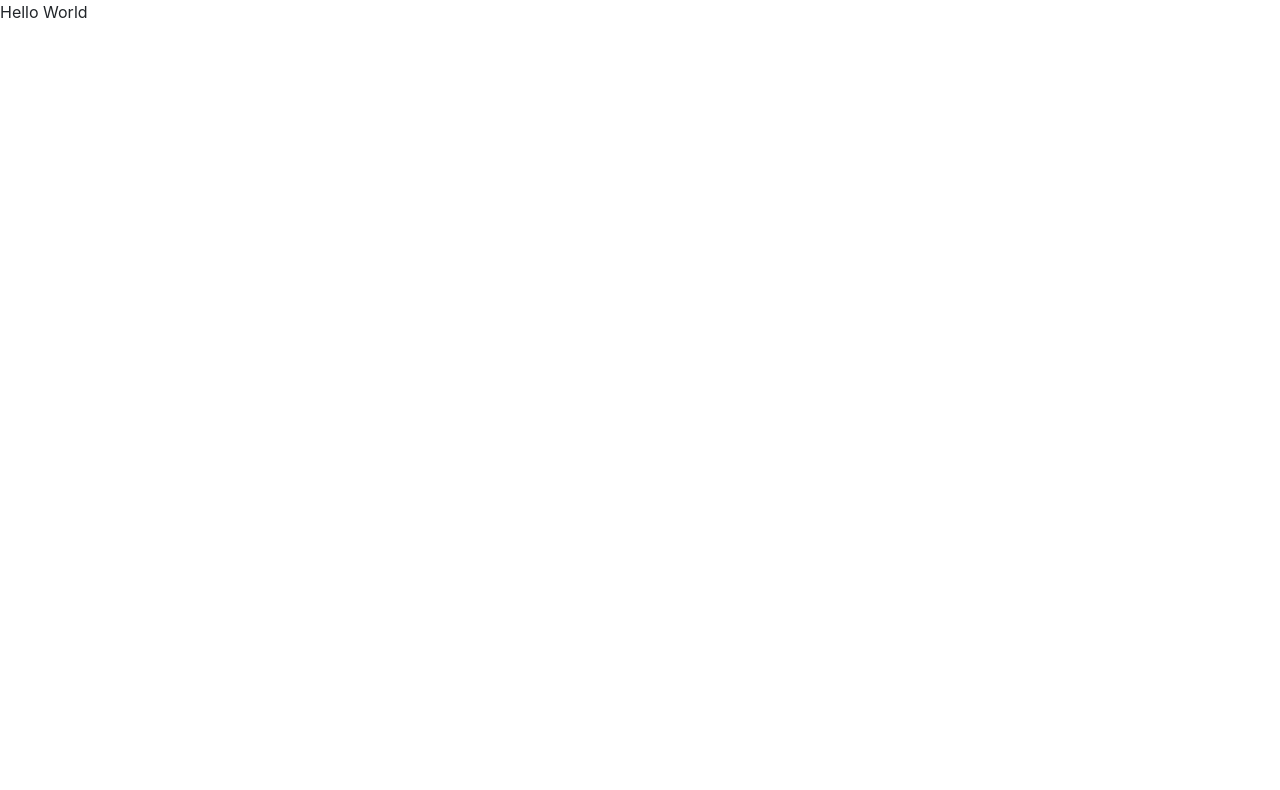
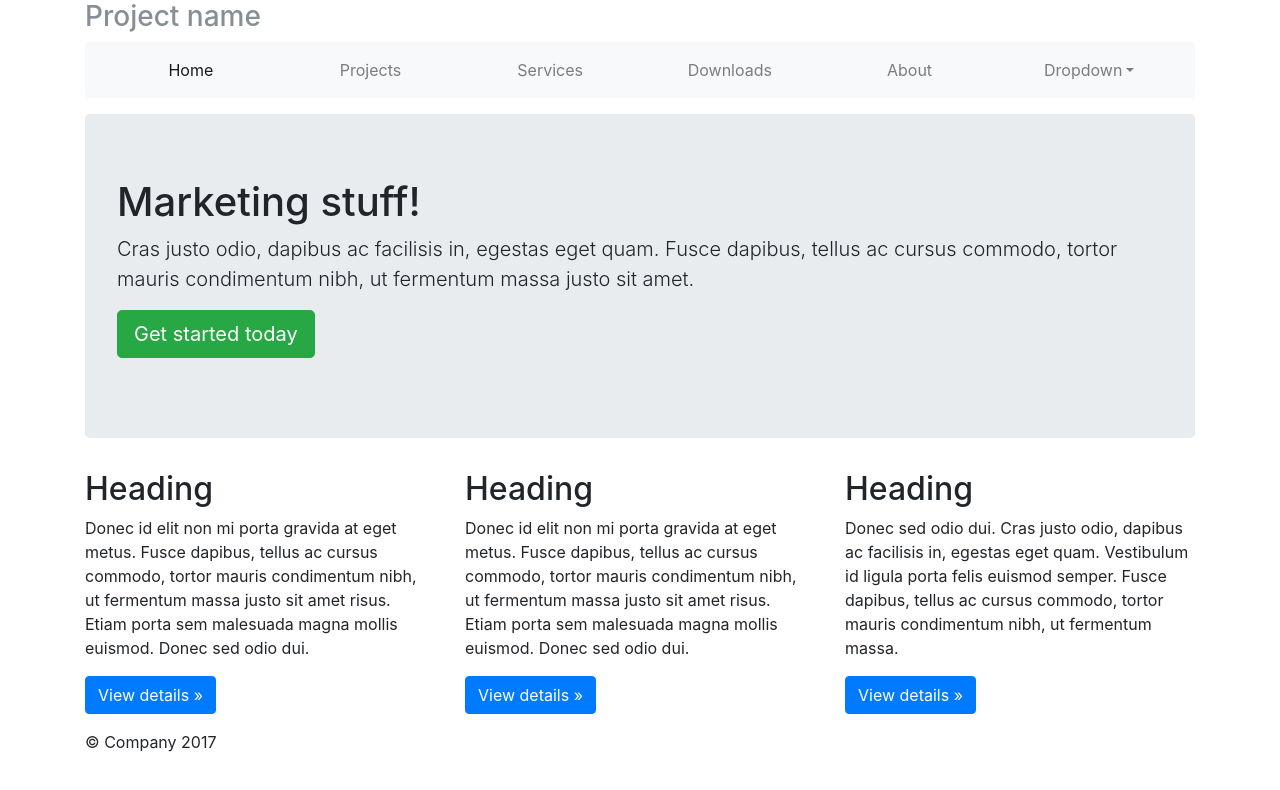
Before and after one commit to muhabisa/muhabisa.github.io, a plain HTML site: page index.html in a window 1280 px wide. Drawn offline with nearby package versions, Linux system fonts and the light colour scheme.

Commit message:
coba template bootstrap

```diff
--- a/index.html
+++ b/index.html
@@ -8,7 +8,81 @@
   <link rel="stylesheet" href="https://maxcdn.bootstrapcdn.com/bootstrap/4.0.0-beta.2/css/bootstrap.min.css" integrity="sha384-PsH8R72JQ3SOdhVi3uxftmaW6Vc51MKb0q5P2rRUpPvrszuE4W1povHYgTpBfshb" crossorigin="anonymous">
 </head>
 <body>
-  <p>Hello World</p>
+  <div class="container">
+
+      <header class="masthead">
+        <h3 class="text-muted">Project name</h3>
+
+        <nav class="navbar navbar-expand-md navbar-light bg-light rounded mb-3">
+          <button class="navbar-toggler" type="button" data-toggle="collapse" data-target="#navbarCollapse" aria-controls="navbarCollapse" aria-expanded="false" aria-label="Toggle navigation">
+            <span class="navbar-toggler-icon"></span>
+          </button>
+          <div class="collapse navbar-collapse" id="navbarCollapse">
+            <ul class="navbar-nav text-md-center nav-justified w-100">
+              <li class="nav-item active">
+                <a class="nav-link" href="#">Home <span class="sr-only">(current)</span></a>
+              </li>
+              <li class="nav-item">
+                <a class="nav-link" href="#">Projects</a>
+              </li>
+              <li class="nav-item">
+                <a class="nav-link" href="#">Services</a>
+              </li>
+              <li class="nav-item">
+                <a class="nav-link" href="#">Downloads</a>
+              </li>
+              <li class="nav-item">
+                <a class="nav-link" href="#">About</a>
+              </li>
+              <li class="nav-item dropdown">
+                <a class="nav-link dropdown-toggle" href="http://example.com" id="dropdown01" data-toggle="dropdown" aria-haspopup="true" aria-expanded="false">Dropdown</a>
+                <div class="dropdown-menu" aria-labelledby="dropdown01">
+                  <a class="dropdown-item" href="#">Action</a>
+                  <a class="dropdown-item" href="#">Another action</a>
+                  <a class="dropdown-item" href="#">Something else here</a>
+                </div>
+              </li>
+            </ul>
+          </div>
+        </nav>
+      </header>
+
+      <main role="main">
+
+        <!-- Jumbotron -->
+        <div class="jumbotron">
+          <h1>Marketing stuff!</h1>
+          <p class="lead">Cras justo odio, dapibus ac facilisis in, egestas eget quam. Fusce dapibus, tellus ac cursus commodo, tortor mauris condimentum nibh, ut fermentum massa justo sit amet.</p>
+          <p><a class="btn btn-lg btn-success" href="#" role="button">Get started today</a></p>
+        </div>
+
+        <!-- Example row of columns -->
+        <div class="row">
+          <div class="col-lg-4">
+            <h2>Heading</h2>
+            <p>Donec id elit non mi porta gravida at eget metus. Fusce dapibus, tellus ac cursus commodo, tortor mauris condimentum nibh, ut fermentum massa justo sit amet risus. Etiam porta sem malesuada magna mollis euismod. Donec sed odio dui. </p>
+            <p><a class="btn btn-primary" href="#" role="button">View details &raquo;</a></p>
+          </div>
+          <div class="col-lg-4">
+            <h2>Heading</h2>
+            <p>Donec id elit non mi porta gravida at eget metus. Fusce dapibus, tellus ac cursus commodo, tortor mauris condimentum nibh, ut fermentum massa justo sit amet risus. Etiam porta sem malesuada magna mollis euismod. Donec sed odio dui. </p>
+            <p><a class="btn btn-primary" href="#" role="button">View details &raquo;</a></p>
+          </div>
+          <div class="col-lg-4">
+            <h2>Heading</h2>
+            <p>Donec sed odio dui. Cras justo odio, dapibus ac facilisis in, egestas eget quam. Vestibulum id ligula porta felis euismod semper. Fusce dapibus, tellus ac cursus commodo, tortor mauris condimentum nibh, ut fermentum massa.</p>
+            <p><a class="btn btn-primary" href="#" role="button">View details &raquo;</a></p>
+          </div>
+        </div>
+
+      </main>
+
+      <!-- Site footer -->
+      <footer class="footer">
+        <p>&copy; Company 2017</p>
+      </footer>
+
+    </div> <!-- /container -->
 
   <!-- JS -->
   <script src="https://code.jquery.com/jquery-3.2.1.slim.min.js" integrity="sha384-KJ3o2DKtIkvYIK3UENzmM7KCkRr/rE9/Qpg6aAZGJwFDMVNA/GpGFF93hXpG5KkN" crossorigin="anonymous"></script>
```
